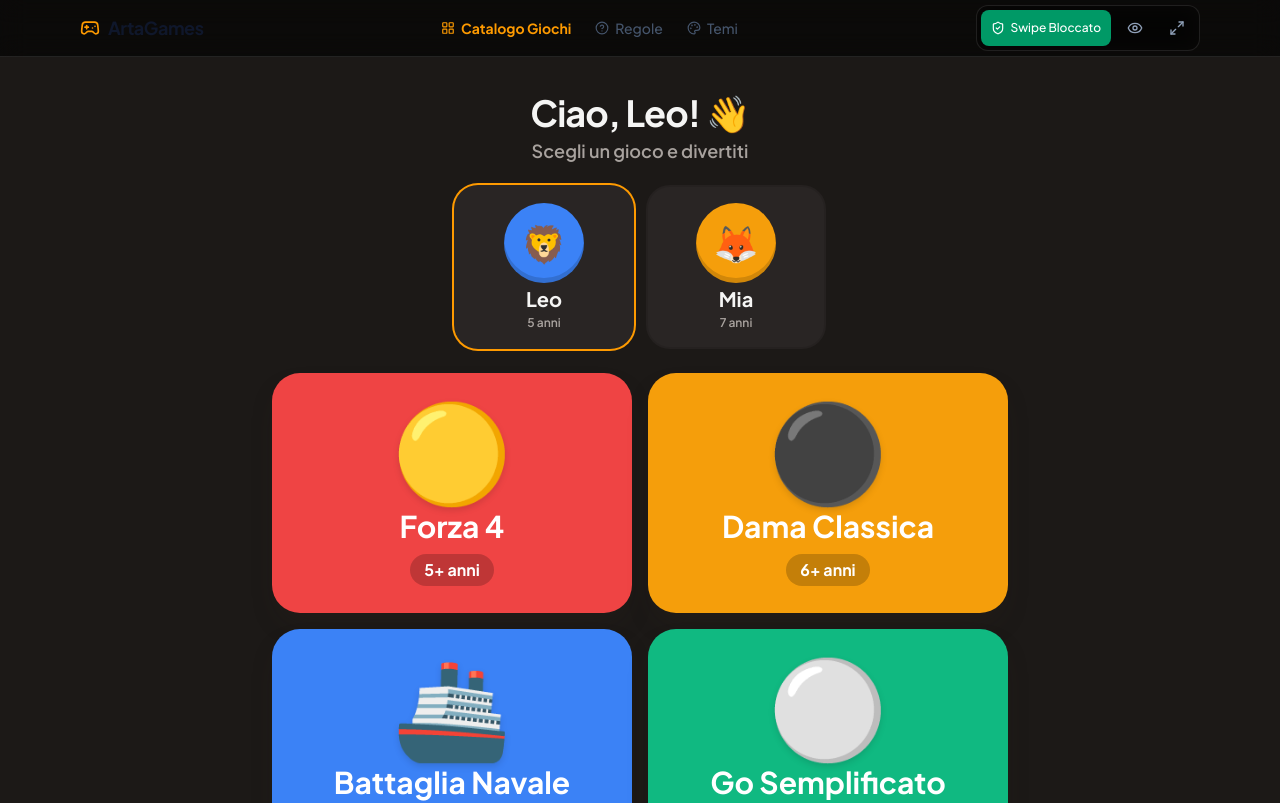
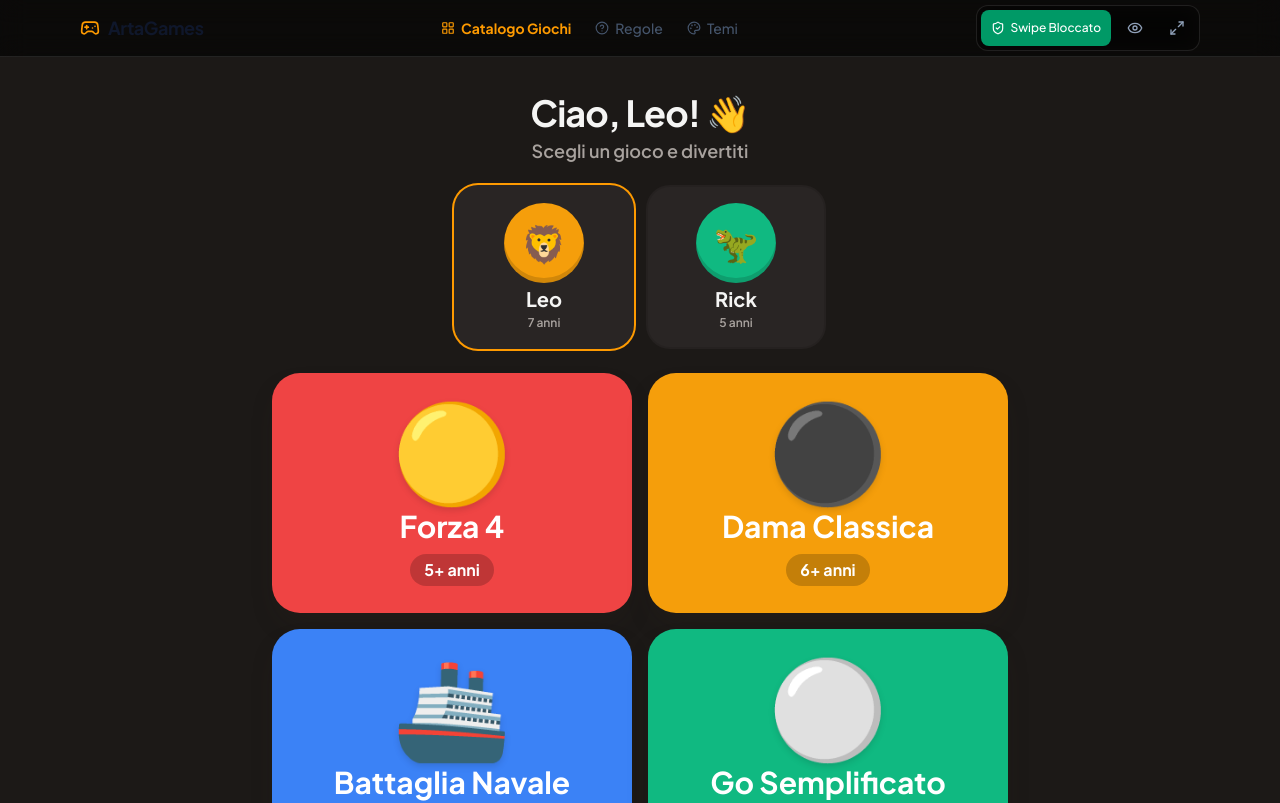
Before and after one commit to paoloartasensi/ArtaGames, a React (Vite) app: page / in a window 1280 px wide. Shown: the top 803 px of the page. Built offline with nearby package versions, Linux system fonts and the light colour scheme.

Commit message:
fix: update profile names and ages in GameSelector component

```diff
--- a/src/components/GameSelector.tsx
+++ b/src/components/GameSelector.tsx
@@ -7,7 +7,7 @@ interface GameSelectorProps {
   activeGameId: GameId;
 }
 
-// Profili dei due bambini — modifica qui nomi, età ed emoji.
+// Profili dei bambini — modifica qui nomi, età ed emoji.
 interface Profile {
   id: string;
   name: string;
@@ -17,8 +17,8 @@ interface Profile {
 }
 
 const PROFILES: Profile[] = [
-  { id: 'leo', name: 'Leo', age: 5, emoji: '🦁', color: '#3B82F6' },
-  { id: 'mia', name: 'Mia', age: 7, emoji: '🦊', color: '#F59E0B' },
+  { id: 'leo', name: 'Leo', age: 7, emoji: '🦁', color: '#F59E0B' },
+  { id: 'rick', name: 'Rick', age: 5, emoji: '🦖', color: '#10B981' },
 ];
 
 const GAME_EMOJIS: Record<GameId, string> = {
```
